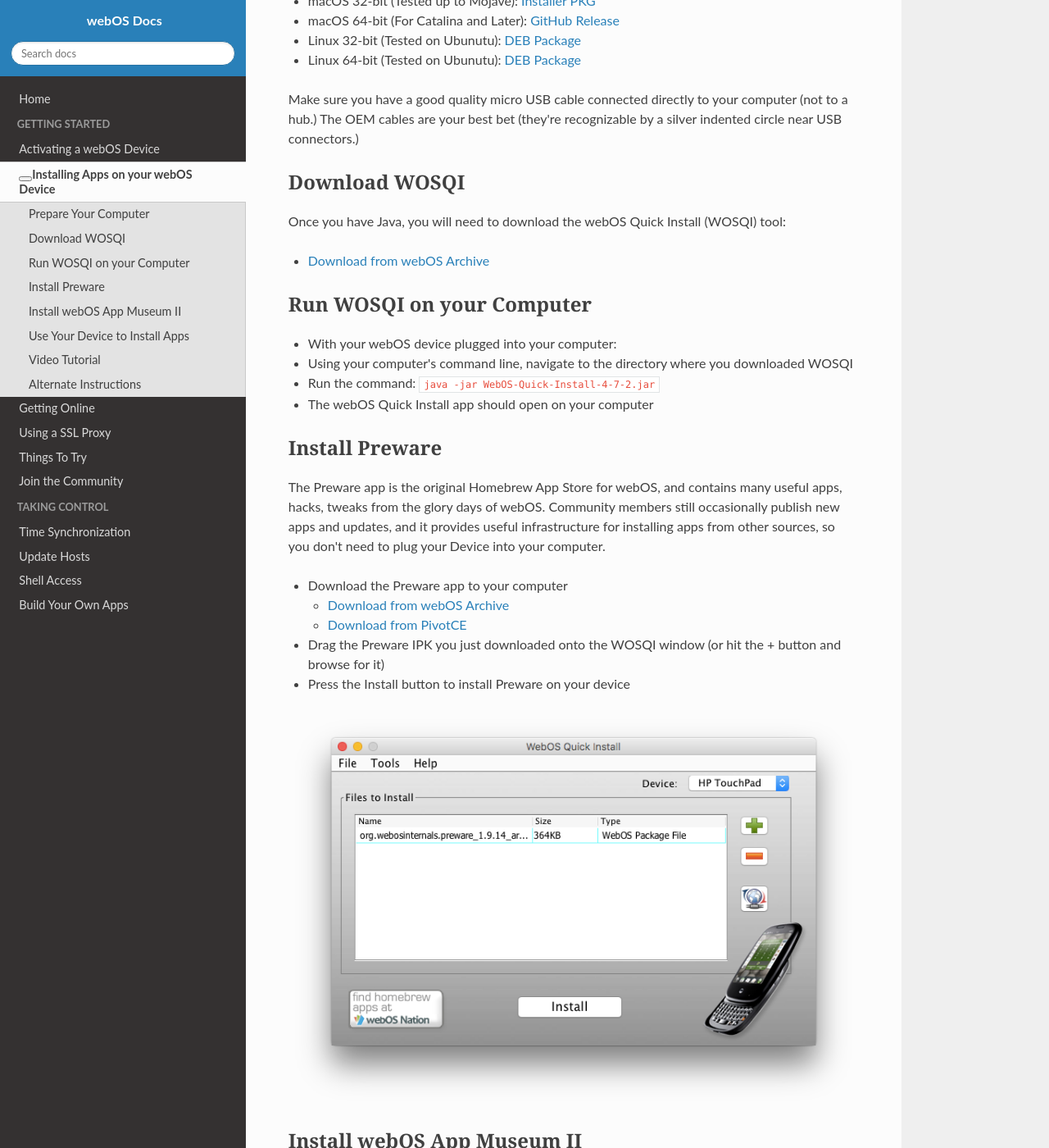
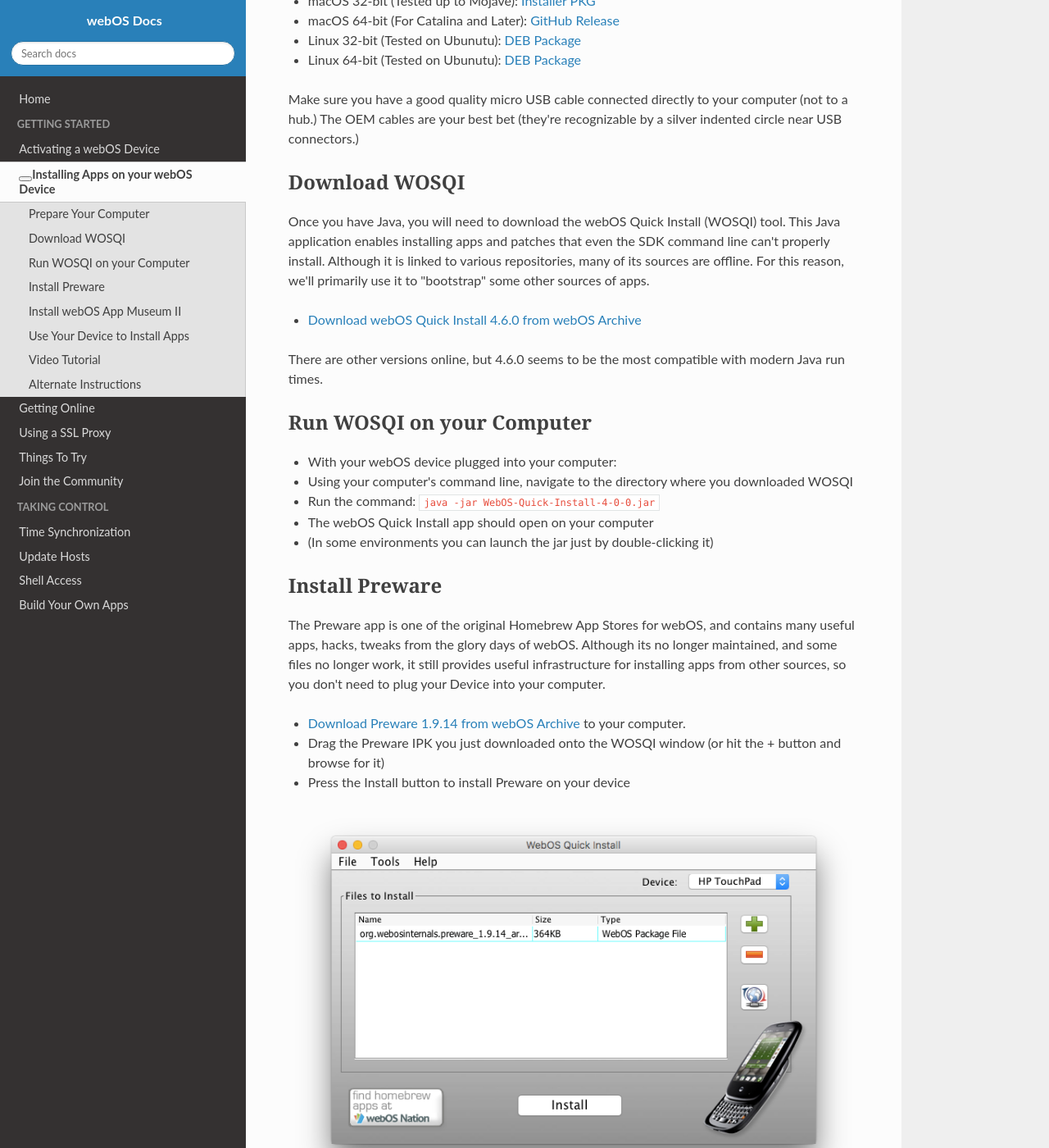
Before and after one commit to webOSArchive/webos-docs, an MkDocs documentation site: the page built from docs/appstores.md, in a window 1280 px wide and 1400 px high, scrolled down 610 px. Shown: the whole window at 82% size. Built offline with MkDocs 1.6.1, drawn with Linux system fonts in a browser that asks for light colours; nearby versions of some CDN libraries; some web fonts are replaced; library files that are not in the unit come from our copies; some of the changed text lies outside the part shown.

```diff
--- a/docs/appstores.md
+++ b/docs/appstores.md
@@ -23,24 +23,25 @@ Make sure you have a good quality micro USB cable connected directly to your com
 
 ## Download WOSQI
 
-Once you have Java, you will need to download the webOS Quick Install (WOSQI) tool:
+Once you have Java, you will need to download the webOS Quick Install (WOSQI) tool. This Java application enables installing apps and patches that even the SDK command line can't properly install. Although it is linked to various repositories, many of its sources are offline. For this reason, we'll primarily use it to "bootstrap" some other sources of apps.
 
-* <a href="http://www.webosarchive.com/activation/WebOSQuickInstall-4.6.0.jar" target="_blank">Download from webOS Archive</a>
+* [Download webOS Quick Install 4.6.0 from webOS Archive](http://www.webosarchive.com/activation/WebOSQuickInstall-4.6.0.jar)
+
+There are other versions online, but 4.6.0 seems to be the most compatible with modern Java run times.
 
 ## Run WOSQI on your Computer
 
 * With your webOS device plugged into your computer:
 * Using your computer's command line, navigate to the directory where you downloaded WOSQI
-* Run the command: `java -jar WebOS-Quick-Install-4-7-2.jar`
+* Run the command: `java -jar WebOS-Quick-Install-4-0-0.jar`
 * The webOS Quick Install app should open on your computer
+* (In some environments you can launch the jar just by double-clicking it)
 
 ## Install Preware
 
-The Preware app is the original Homebrew App Store for webOS, and contains many useful apps, hacks, tweaks from the glory days of webOS. Community members still occasionally publish new apps and updates, and it provides useful infrastructure for installing apps from other sources, so you don't need to plug your Device into your computer.
+The Preware app is one of the original Homebrew App Stores for webOS, and contains many useful apps, hacks, tweaks from the glory days of webOS. Although its no longer maintained, and some files no longer work, it still provides useful infrastructure for installing apps from other sources, so you don't need to plug your Device into your computer.
 
-* Download the Preware app to your computer
-    + [Download from webOS Archive](http://www.webosarchive.com/activation/org.webosinternals.preware_1.9.14_arm.ipk)
-    + [Download from PivotCE](http://ipkg.preware.net/feeds/webos-internals/armv7/org.webosinternals.preware_1.9.14_arm.ipk)
+* [Download Preware 1.9.14 from webOS Archive](http://www.webosarchive.com/activation/org.webosinternals.preware_1.9.14_arm.ipk) to your computer.
 * Drag the Preware IPK you just downloaded onto the WOSQI window (or hit the + button and browse for it)
 * Press the Install button to install Preware on your device
 
@@ -57,8 +58,7 @@ Note that App Museum II requires Preware, so install that first!
 
 You can use WOSI to Install webOS App Museum II, just like you did with Preware.
 
-* Download the Museum to your computer:
-    + [Download Latest Version](http://appcatalog.webosarchive.com/latest.php)
+* [Download Latest webOS App Museum](http://appcatalog.webosarchive.com/latest.php) to your computer
 * Drag the Museum IPK you just downloaded onto the WOSQI window (or hit the + button and browse for it)
 * Press the Install button to install Preware on your device
 
```
Also changed, not shown: docs/online.md (+7 -4 lines).
